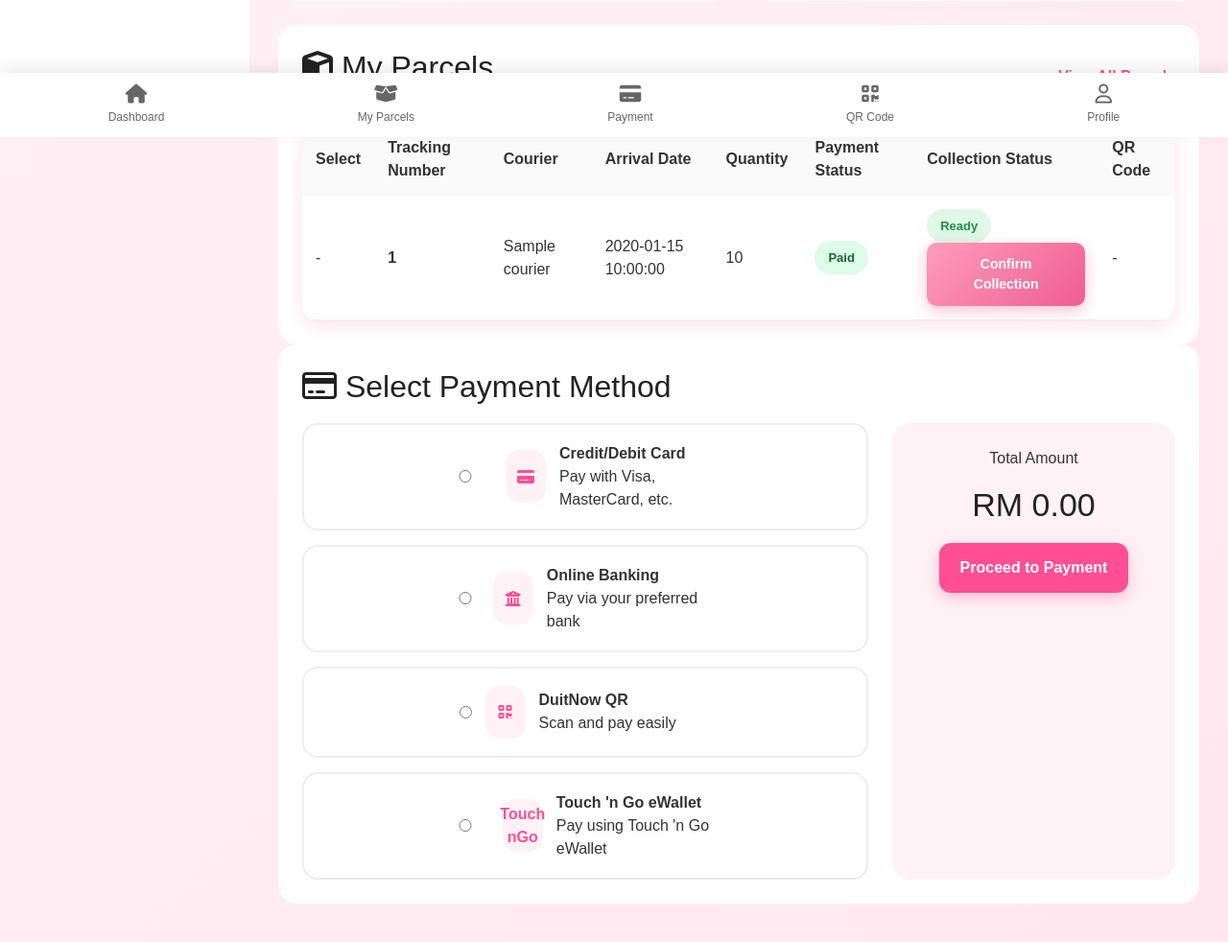
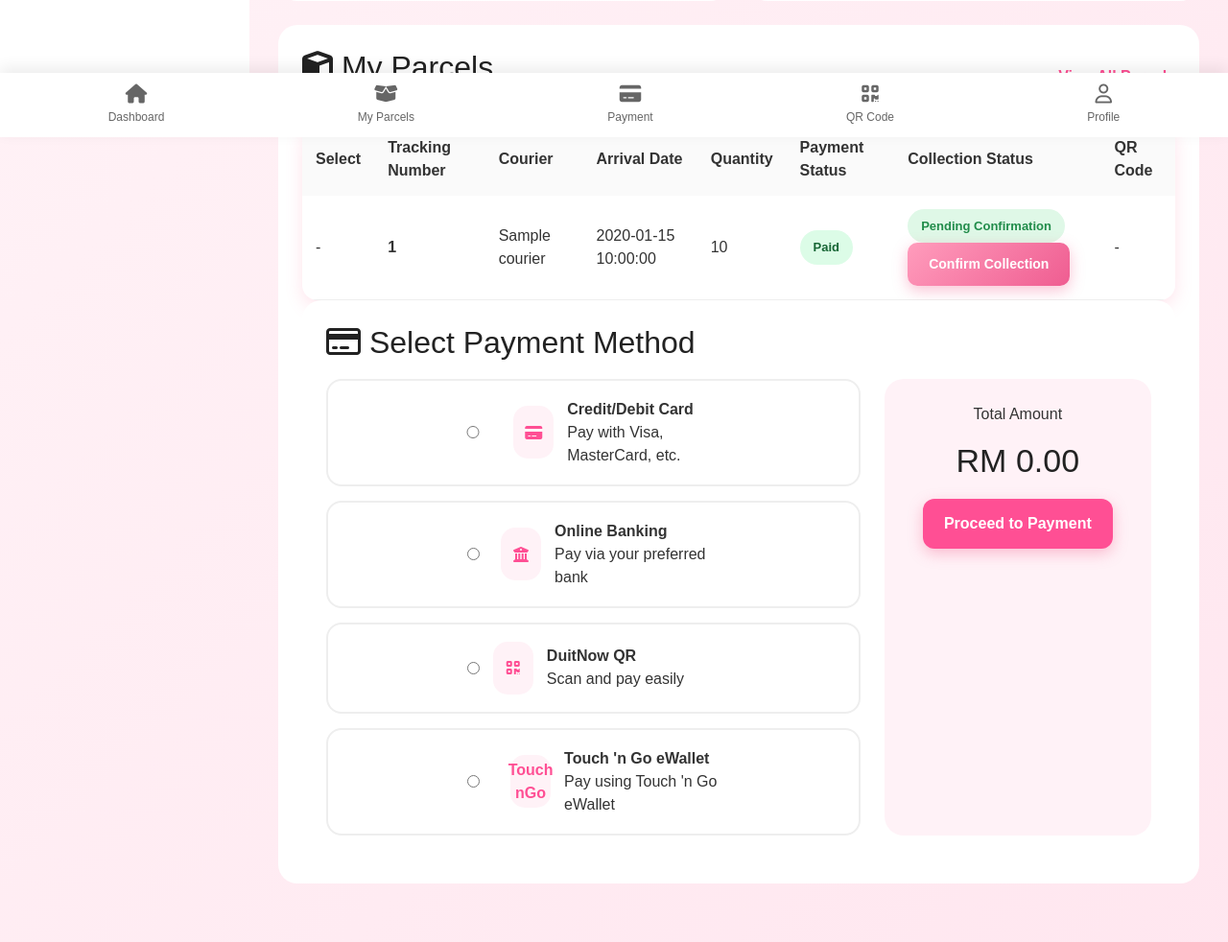
Before and after one commit to SyazaAneesa/Smart-Parcel-Collection-System, a Flask app: template templates/dashboard.html in a window 1280 px wide. Shown: the part 657-1639 px from the top of the page at 96% size. Run offline with Flask 3, Linux system fonts and the light colour scheme; the template is opened without the code that fills it: most values are stand-ins (such as "Sample title", 1, 10 or a date in 2020); some libraries are stand-ins or nearby versions.

Commit message:
fix dashboard

```diff
--- a/templates/dashboard.html
+++ b/templates/dashboard.html
@@ -20,8 +20,6 @@
         </a>
     </div>
 </header>
-
-<form method="POST" action="{{ url_for('pay_selected', username=username) }}" id="parcel-payment-form">
 
 <section class="student-mobile-profile mobile-only" id="profile-card-mobile">
     {% if profile_pic %}
@@ -126,6 +124,8 @@
         <a href="#my-parcels">View All Parcels</a>
     </div>
 
+    <form method="POST" action="{{ url_for('pay_selected', username=username) }}" id="parcel-payment-form">
+
         <div class="desktop-table">
             <table class="modern-table">
                 <thead>
@@ -167,7 +167,7 @@
                                 <span class="status-pill
                                     {% if parcel.collection_status == 'Collected' %}
                                         paid
-                                    {% elif parcel.payment_status == 'Pending Confirmation' %}
+                                    {% elif parcel.collection_status == 'Pending Confirmation' %}
                                         ready
                                     {% elif parcel.payment_status == 'Paid' %}
                                         ready
@@ -176,25 +176,29 @@
                                     {% endif %}
                                 ">
                                     {% if parcel.collection_status == 'Collected' %}
-                                        Paid
-                                    {% elif parcel.payment_status == 'Pending Confirmation' %}
+                                        Collected
+                                    {% elif parcel.collection_status == 'Pending Confirmation' %}
                                         Pending Confirmation
                                     {% elif parcel.payment_status == 'Paid' %}
                                         Ready
                                     {% else %}
                                         Not Collected
                                     {% endif %}
+                                </span>
 
-                                </span>
-                                {% if parcel['collection_status'] == 'Pending Confirmation' %}
-                                    <form method="POST" action="{{ url_for('confirm_collection', parcel_id=parcel['id']) }}">
-                                        <button type="submit" class="btn btn-success btn-sm">Confirm Collection</button>
-                                    </form>
+                                {% if parcel.collection_status == 'Pending Confirmation' %}
+                                    <button type="submit"
+                                            class="btn btn-success btn-sm"
+                                            formaction="{{ url_for('confirm_collection', parcel_id=parcel.id) }}"
+                                            formmethod="POST"
+                                            formnovalidate>
+                                        Confirm Collection
+                                    </button>
                                 {% endif %}
                             </td>
 
                             <td>
-                                {% if parcel.qr_code and parcel['collection_status'] != 'Collected' %}
+                                {% if parcel.qr_code and parcel.collection_status != 'Collected' %}
                                     <a class="qr-mobile-btn"
                                        href="{{ url_for('static', filename='qr_codes/' ~ parcel.qr_code) }}"
                                        target="_blank">
@@ -216,7 +220,7 @@
 
         <div class="mobile-cards">
             {% for parcel in parcels %}
-        <label class="parcel-list-item mobile-parcel-card">
+                <div class="parcel-list-item mobile-parcel-card">
 
                     {% if parcel.payment_status != 'Paid' %}
                         <input type="checkbox" class="parcel-check mobile-check" name="parcel_ids" value="{{ parcel.id }}">
@@ -231,31 +235,51 @@
                         <p>{{ parcel.courier }}</p>
                         <p>Arrived: {{ parcel.arrival_date }}</p>
 
-                {% if parcel.qr_code and parcel['collection_status'] != 'Collected' %}
+                        {% if parcel.qr_code and parcel.collection_status != 'Collected' %}
                             <a class="qr-mobile-btn"
                                href="{{ url_for('static', filename='qr_codes/' ~ parcel.qr_code) }}"
                                target="_blank">
                                 View QR Code
                             </a>
                         {% endif %}
+
+                        {% if parcel.collection_status == 'Pending Confirmation' %}
+                            <button type="submit"
+                                    class="btn btn-success btn-sm"
+                                    formaction="{{ url_for('confirm_collection', parcel_id=parcel.id) }}"
+                                    formmethod="POST"
+                                    formnovalidate>
+                                Confirm Collection
+                            </button>
+                        {% endif %}
                     </div>
 
-            <span class="status-pill {% if parcel.collection_status == 'Collected' %}paid{% elif parcel.payment_status == 'Paid' %}ready{% else %}neutral{% endif %}">
+                    <span class="status-pill
+                        {% if parcel.collection_status == 'Collected' %}
+                            paid
+                        {% elif parcel.collection_status == 'Pending Confirmation' %}
+                            ready
+                        {% elif parcel.payment_status == 'Paid' %}
+                            ready
+                        {% else %}
+                            neutral
+                        {% endif %}
+                    ">
                         {% if parcel.collection_status == 'Collected' %}
                             Collected
+                        {% elif parcel.collection_status == 'Pending Confirmation' %}
+                            Pending Confirmation
                         {% elif parcel.payment_status == 'Paid' %}
                             Ready
                         {% else %}
                             Not Collected
                         {% endif %}
                     </span>
-        </label>
+                </div>
             {% else %}
                 <p class="muted">No parcels found.</p>
             {% endfor %}
         </div>
-
-    </section>
 
         <section class="glass-card payment-modern" id="payment-section">
             <h2><i class="fa-regular fa-credit-card"></i> Select Payment Method</h2>
@@ -264,7 +288,7 @@
                 <div class="payment-options">
                     <label class="pay-option">
                         <div class="pay-inner">
-                        <input type="radio" name="payment_method" value="Credit Card" required>
+                            <input type="radio" name="payment_method" value="Credit Card">
                             <span><i class="fa-solid fa-credit-card"></i></span>
                             <div class="pay-text">
                                 <strong>Credit/Debit Card</strong>
@@ -275,7 +299,7 @@
 
                     <label class="pay-option">
                         <div class="pay-inner">
-                    <input type="radio" name="payment_method" value="Online Banking" required>
+                            <input type="radio" name="payment_method" value="Online Banking">
                             <span><i class="fa-solid fa-building-columns"></i></span>
                             <div class="pay-text">
                                 <strong>Online Banking</strong>
@@ -284,10 +308,9 @@
                         </div>
                     </label>
 
-
                     <label class="pay-option">
                         <div class="pay-inner">
-                    <input type="radio" name="payment_method" value="DuitNow QR" required>
+                            <input type="radio" name="payment_method" value="DuitNow QR">
                             <span><i class="fa-solid fa-qrcode"></i></span>
                             <div class="pay-text">
                                 <strong>DuitNow QR</strong>
@@ -298,7 +321,7 @@
 
                     <label class="pay-option">
                         <div class="pay-inner">
-                    <input type="radio" name="payment_method" value="Touch n Go eWallet" required>
+                            <input type="radio" name="payment_method" value="Touch n Go eWallet">
                             <span><b>Touch<br>nGo</b></span>
                             <div class="pay-text">
                                 <strong>Touch 'n Go eWallet</strong>
@@ -311,12 +334,15 @@
                 <div class="total-card">
                     <p>Total Amount</p>
                     <h3>RM <span id="total-amount">0.00</span></h3>
-                <button type="submit" class="primary-btn">Proceed to Payment</button>
+                    <button type="submit" class="primary-btn" id="pay-button">
+                        Proceed to Payment
+                    </button>
                 </div>
             </div>
         </section>
 
     </form>
+</section>
 
 <form method="POST" action="{{ url_for('upload_profile', username=username) }}" enctype="multipart/form-data" class="hidden-profile-form">
     <input id="profileInput" type="file" name="profile_pic" onchange="this.form.submit()">
@@ -329,6 +355,8 @@
 <script>
 const parcelChecks = document.querySelectorAll('.parcel-check');
 const totalSpan = document.getElementById('total-amount');
+const payButton = document.getElementById('pay-button');
+const paymentRadios = document.querySelectorAll('input[name="payment_method"]');
 
 function updateTotal(){
     let total = 0;
@@ -345,6 +373,23 @@ function updateTotal(){
 parcelChecks.forEach(function(cb){
     cb.addEventListener('change', updateTotal);
 });
+
+payButton.addEventListener('click', function(e){
+    const checkedParcel = document.querySelector('.parcel-check:checked');
+    const checkedPayment = document.querySelector('input[name="payment_method"]:checked');
+
+    if(!checkedParcel){
+        e.preventDefault();
+        alert("Please select at least one unpaid parcel.");
+        return;
+    }
+
+    if(!checkedPayment){
+        e.preventDefault();
+        alert("Please choose a payment method.");
+        return;
+    }
+});
 </script>
 
 {% endblock %}
```
Lines whose indentation alone changed are shown as unchanged.
